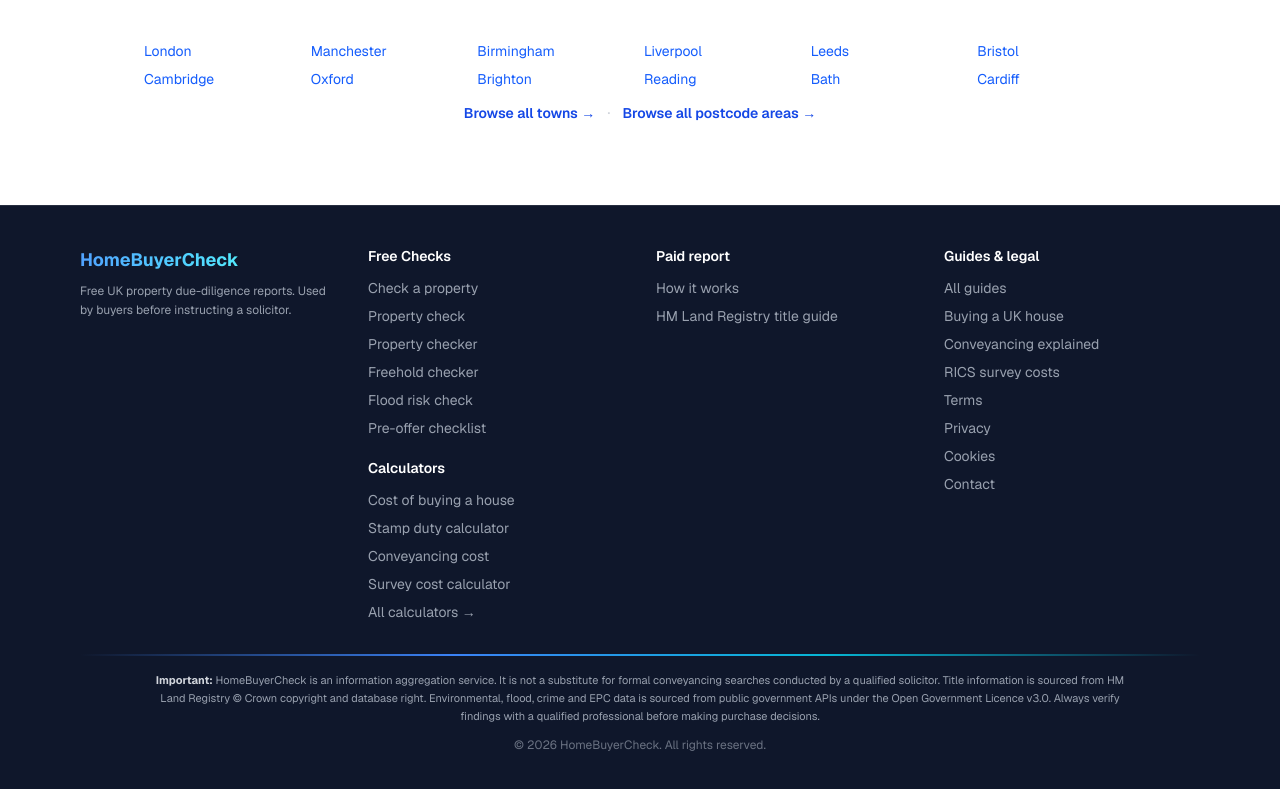
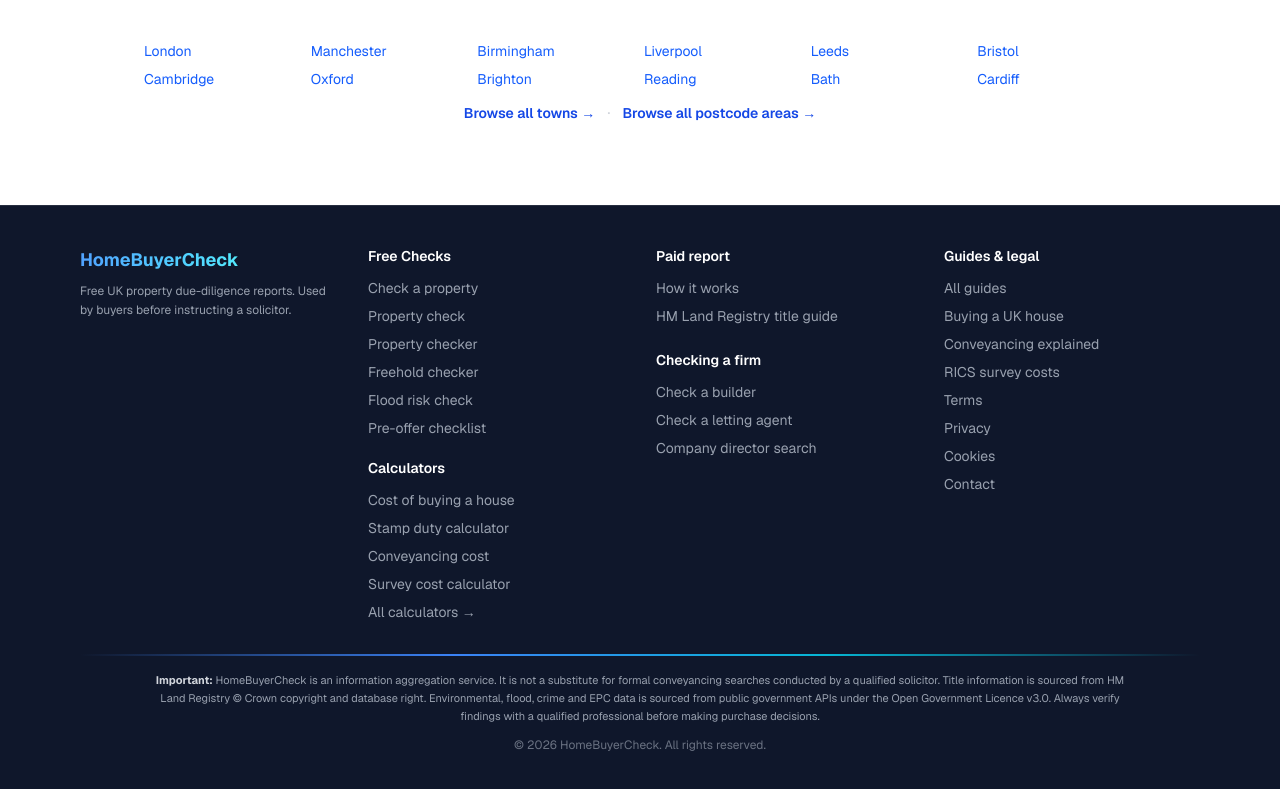
Before and after one commit to skillettsites/propertyhistorycheck, a Next.js app: page / in a window 1280 px wide. Shown: the part 6588-7377 px from the top of the page. Built offline with nearby package versions, Linux system fonts and the light colour scheme; no server answers.

Commit message:
Link the firm checks from the footer
Buyers dealing with builders, letting agents and management companies have
nowhere on this site to check the company behind them.

```diff
--- a/src/components/Footer.tsx
+++ b/src/components/Footer.tsx
@@ -38,6 +38,12 @@ export default function Footer() {
               <li><Link href="/property-history-check" className="hover:text-white transition-colors">How it works</Link></li>
               <li><Link href="/title-register-check" className="hover:text-white transition-colors">HM Land Registry title guide</Link></li>
             </ul>
+            <h3 className="font-semibold text-white mb-3 mt-6">Checking a firm</h3>
+            <ul className="space-y-2">
+              <li><a href="https://www.checkafirm.co.uk/builder-check" className="hover:text-white transition-colors">Check a builder</a></li>
+              <li><a href="https://www.checkafirm.co.uk/letting-agent-check" className="hover:text-white transition-colors">Check a letting agent</a></li>
+              <li><a href="https://www.checkafirm.co.uk/company-director-search" className="hover:text-white transition-colors">Company director search</a></li>
+            </ul>
           </div>
           <div>
             <h3 className="font-semibold text-white mb-3">Guides &amp; legal</h3>
```
